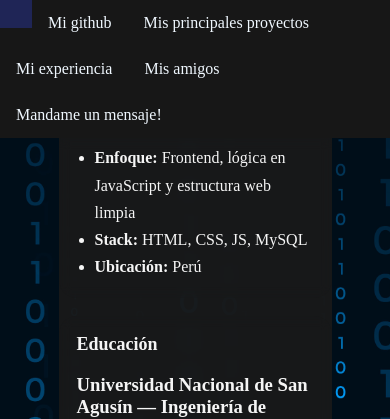
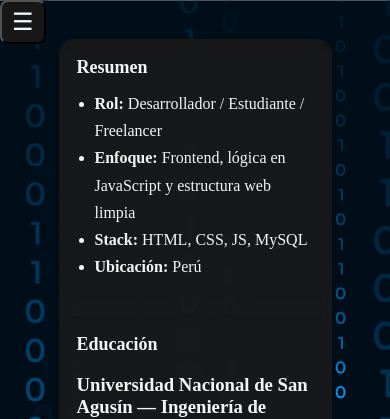
Before and after one commit to Bynocrack/ProyectoIndividual, a Flask app: page /experiencia in a window 390 px wide. Shown: the top 419 px of the page. Run offline with Flask 3, Linux system fonts and the light colour scheme; some web fonts are replaced.

Commit message:
Boton de cel

```diff
--- a/static/css/main.css
+++ b/static/css/main.css
@@ -10,7 +10,7 @@ a:hover {
   color: #eee;
 }
 
-header {
+nav {
   color: #171717;
   z-index: 100;
   position: fixed;
@@ -19,7 +19,7 @@ header {
   top: 0;
 }
 
-header nav ul li {
+nav ul li {
   float: left;
 }
 
@@ -74,3 +74,38 @@ footer p {
   margin-bottom: 0px;
   padding: 10px;
 }
+
+.menu-hamburguesa {
+  display: none;
+  font-size: 24px;
+  background: #171717;
+  border-radius: 8px;
+  color: aliceblue;
+  cursor: pointer;
+  padding: 6px 10px;
+  position: fixed;
+}
+
+@media (max-width: 760px) {
+  .menu-hamburguesa {
+    display: block;
+  }
+
+  nav {
+    display: none;
+    top: 56px;
+    right: -5px;
+    background: #111;
+    border: 1px solid #333;
+    border-radius: 10px;
+    padding: 10px;
+    flex-direction: column;
+    gap: 10px;
+    min-width: 180px;
+    z-index: 999;
+  }
+
+  nav.open {
+    display: flex;
+  }
+}
--- /dev/null
+++ b/static/js/main.js
@@ -0,0 +1,14 @@
+const menu = document.getElementById("menu-hamburguesa");
+const nav = document.getElementById("main-menu");
+
+menu.addEventListener("click", () => {
+  const abierto = nav.classList.toggle("open");
+  menu.setAttribute("aria-expanded", abierto);
+});
+
+nav.querySelectorAll("a").forEach((a) => {
+  a.addEventListener("click", () => {
+    nav.classList.remove("open");
+    menu.setAttribute("aria-expanded", "false");
+  });
+});
--- a/templates/agradecimientos.html
+++ b/templates/agradecimientos.html
@@ -5,6 +5,7 @@
   <meta charset="UTF-8" />
   <meta name="author" content="Josue Madueño" />
   <meta name="description" content="about me" />
+  <meta name="viewport" content="width=device-width, initial-scale=1.0">
   <title>Sobre mí</title>
   <link rel="stylesheet" href="../static/css/main.css" type="text/css" />
   <link rel="stylesheet" href="../static/css/agradecimientos.css" type="text/css" />
@@ -13,7 +14,8 @@
 
 <body>
   <header>
-    <nav>
+    <button class="menu-hamburguesa" id="menu-hamburguesa" aria-expanded="false" aria-controls="main-menu"> ☰ </button>
+    <nav id="main-menu">
       <ul>
         <li>
           <a href="{{url_for('index')}}" id="derecha"><i class="nf nf-cod-home"></i></a>
@@ -117,6 +119,7 @@
     <p>Josue Madueño &lt;&lt;&copy;&gt;&gt; 2025</p>
   </footer>
   <script src="../static/js/agradecimientos.js"></script>
+  <script src="../static/js/main.js"></script>
 </body>
 
 </html>
--- a/templates/contacto.html
+++ b/templates/contacto.html
@@ -5,6 +5,7 @@
   <meta charset="UTF-8" />
   <meta name="author" content="Josue Madueño" />
   <meta name="description" content="about me" />
+  <meta name="viewport" content="width=device-width, initial-scale=1.0">
   <title>Sobre mí</title>
   <link rel="stylesheet" href="../static/css/main.css" type="text/css" />
   <link rel="stylesheet" href="../static/css/contacto.css" type="text/css" />
@@ -13,7 +14,8 @@
 
 <body>
   <header>
-    <nav>
+    <button class="menu-hamburguesa" id="menu-hamburguesa" aria-expanded="false" aria-controls="main-menu"> ☰ </button>
+    <nav id="main-menu">
       <ul>
         <li>
           <a href="{{url_for('index')}}" id="derecha"><i class="nf nf-cod-home"></i></a>
@@ -46,6 +48,7 @@
     <p>Josue Madueño &lt;&lt;&copy;&gt;&gt; 2025</p>
   </footer>
   <script src="../static/js/contacto.js"></script>
+  <script src="../static/js/main.js"></script>
 </body>
 
 </html>
--- a/templates/experiencia.html
+++ b/templates/experiencia.html
@@ -3,7 +3,9 @@
 
 <head>
   <meta charset="UTF-8" />
-  <meta name="viewport" content="width=device-width, initial-scale=1.0" />
+  <meta name="author" content="Josue Madueño" />
+  <meta name="description" content="about me" />
+  <meta name="viewport" content="width=device-width, initial-scale=1.0">
   <title>Experiencia </title>
 
   <link rel="stylesheet" href="../static/css/main.css" />
@@ -14,7 +16,8 @@
 
 <body>
   <header>
-    <nav>
+    <button class="menu-hamburguesa" id="menu-hamburguesa" aria-expanded="false" aria-controls="main-menu"> ☰ </button>
+    <nav id="main-menu">
       <ul>
         <li>
           <a href="{{url_for('index')}}" id="derecha"><i class="nf nf-cod-home"></i></a>
@@ -125,6 +128,7 @@
   <footer>
     <p>Josue Madueño &lt;&lt;&copy;&gt;&gt; 2025</p>
   </footer>
+  <script src="../static/js/main.js"></script>
 </body>
 
 </html>
```
Also changed, not shown: templates/index.html (+6 -2 lines), templates/proyectos.html (+5 -2 lines).
